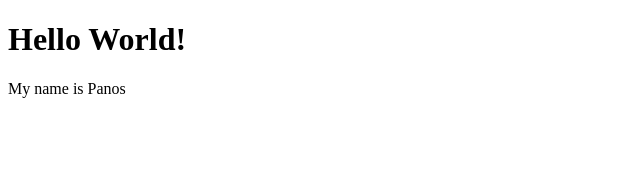
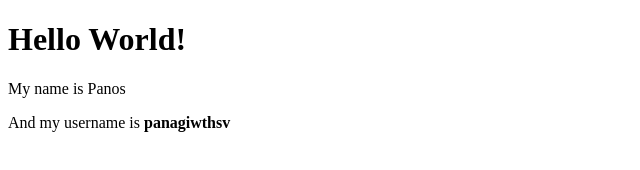
Before and after one commit to it21505/git-test, a plain HTML site: page index.html in a window 1280 px wide. Shown: the whole page, without its empty margins (0-640 px from the left). Drawn offline with Linux system fonts and the light colour scheme.

Commit message:
username added

```diff
--- a/index.html
+++ b/index.html
@@ -4,5 +4,6 @@
 <body>
     <h1>Hello World!</h1>
     <p>My name is Panos</p>
+	<p>And my username is <b>panagiwthsv</b></p>
 </body>
 </html>
```
